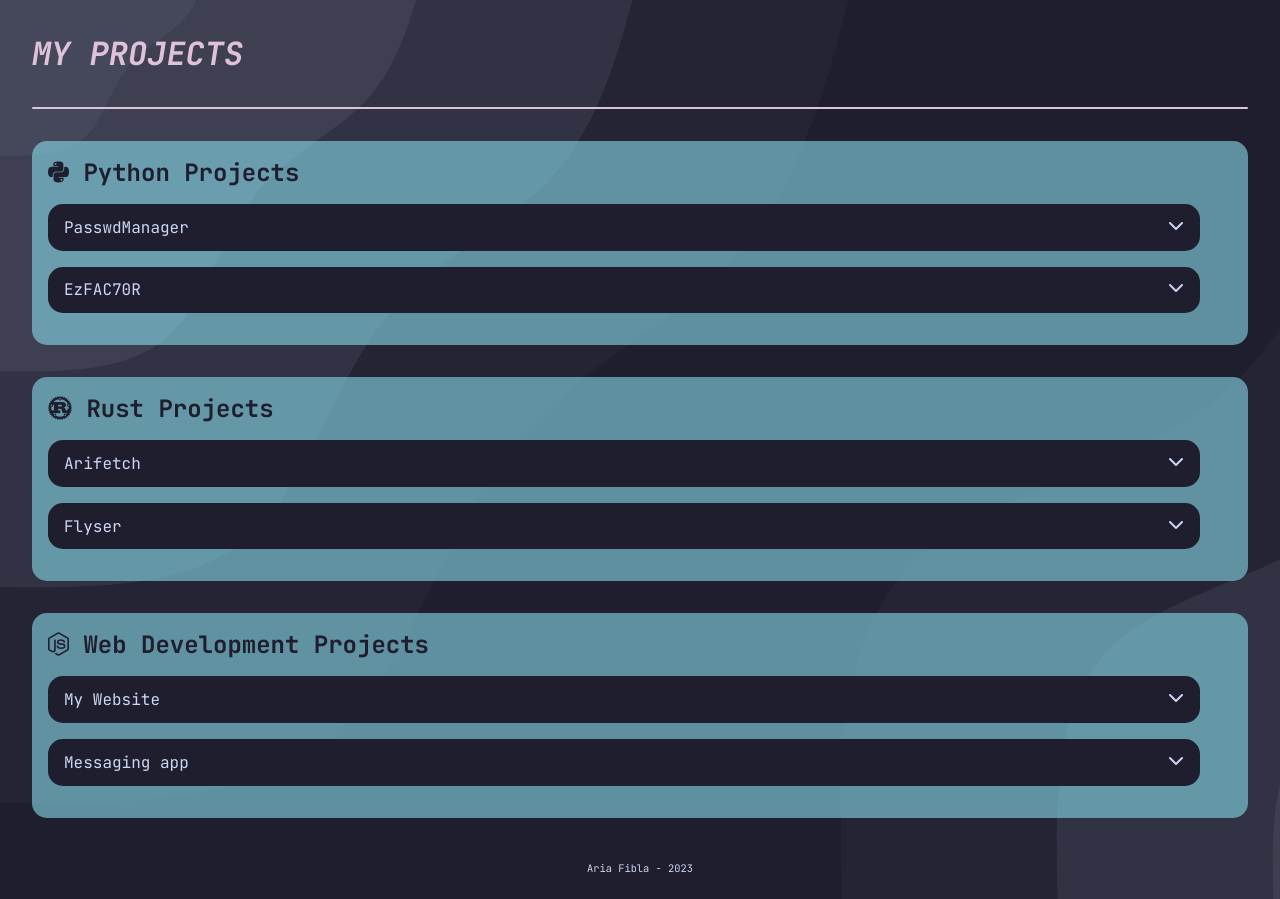
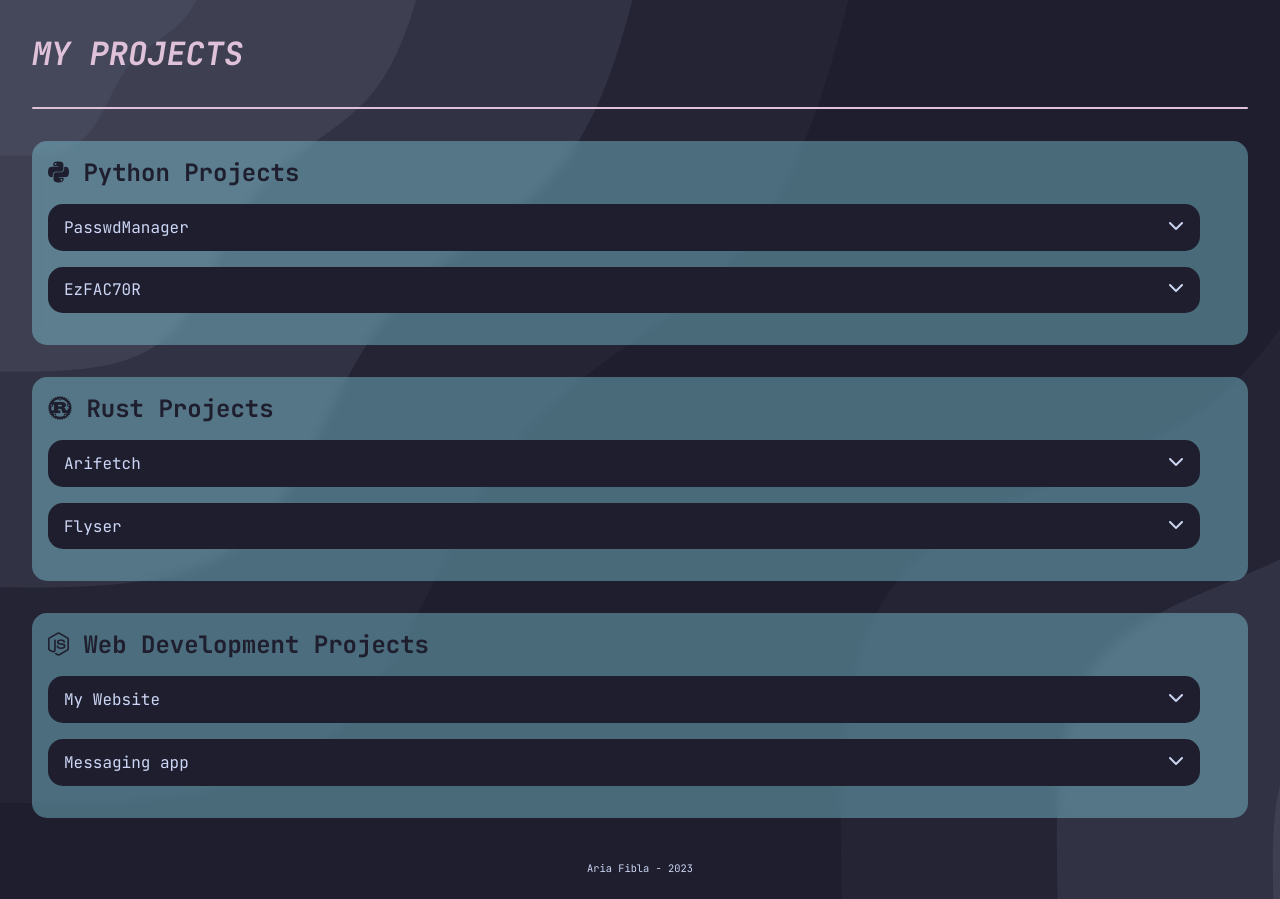
Before and after one commit to lxbx44/lxbx44.github.io, a web app: file projects/index.html in a window 1280 px wide. Shown: the part 60-959 px from the top of the page. Run offline with its HTML, style and script files only (its server is not run), Linux system fonts and the light colour scheme; some libraries are stand-ins or nearby versions.

Commit message:
change bg blur

```diff
--- a/css/styles.css
+++ b/css/styles.css
@@ -541,7 +541,8 @@ section#projects .prj-content .prj-prj {
   width: calc(100% - 2rem);
   height: fit-content;
   border-radius: 15px;
-  background-color: rgba(137, 220, 235, 0.6);
+  background-color: rgba(137, 220, 235, 0.4);
+  backdrop-filter: blur(5px);
   color: #1e1e2e;
   padding: 1rem;
   margin-bottom: 2rem;
--- a/css/styles.scss
+++ b/css/styles.scss
@@ -599,7 +599,8 @@ section#projects {
            width: calc(100% - 2rem);
            height: fit-content;
            border-radius: 15px;
-           background-color: rgba($color: $sky, $alpha: 0.6);
+           background-color: rgba($color: $sky, $alpha: 0.4);
+           backdrop-filter: blur(5px);
            color: $bg;
            padding: 1rem;
            margin-bottom: 2rem;
```
Also changed, not shown: 1 other file.
